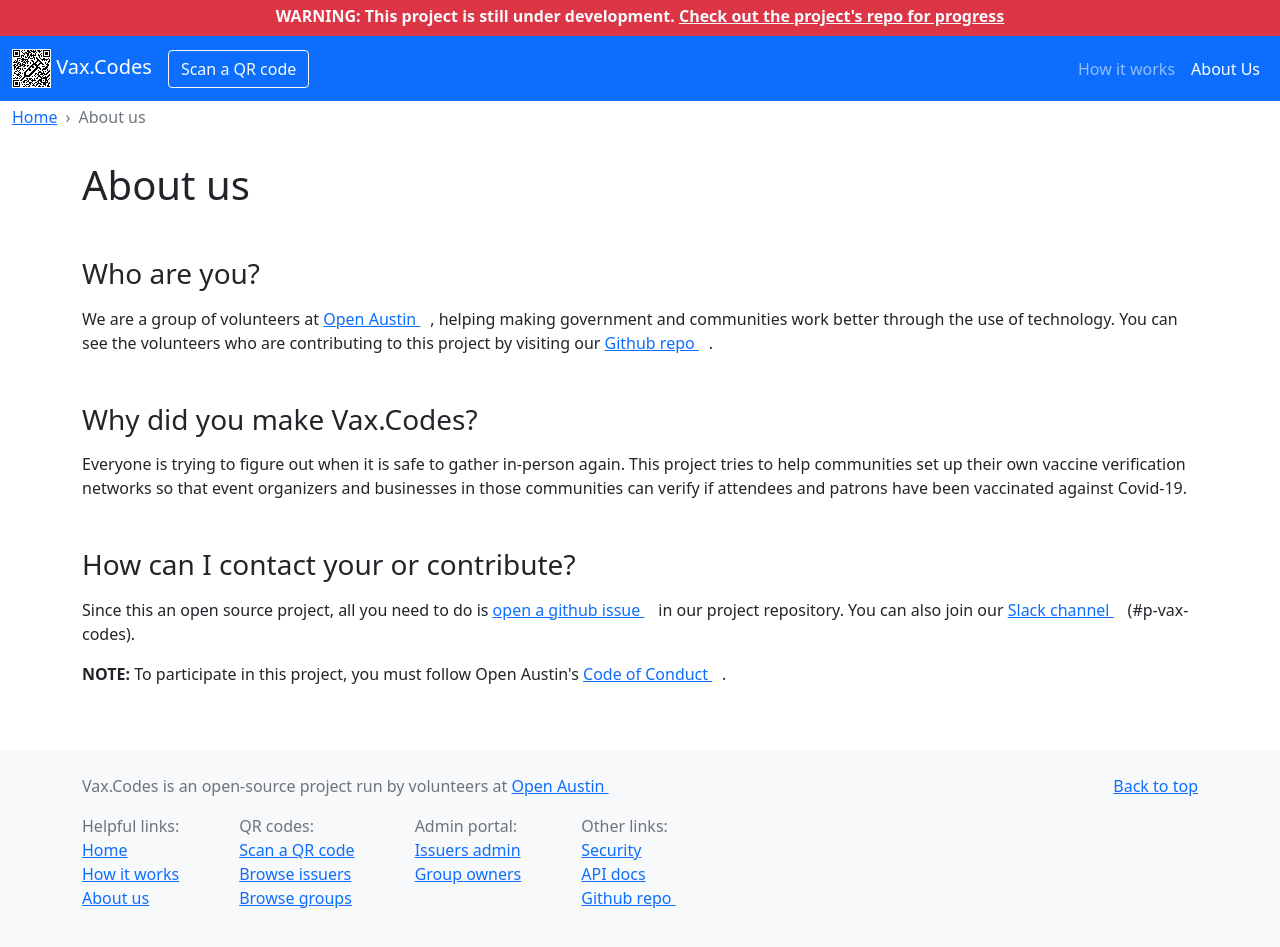
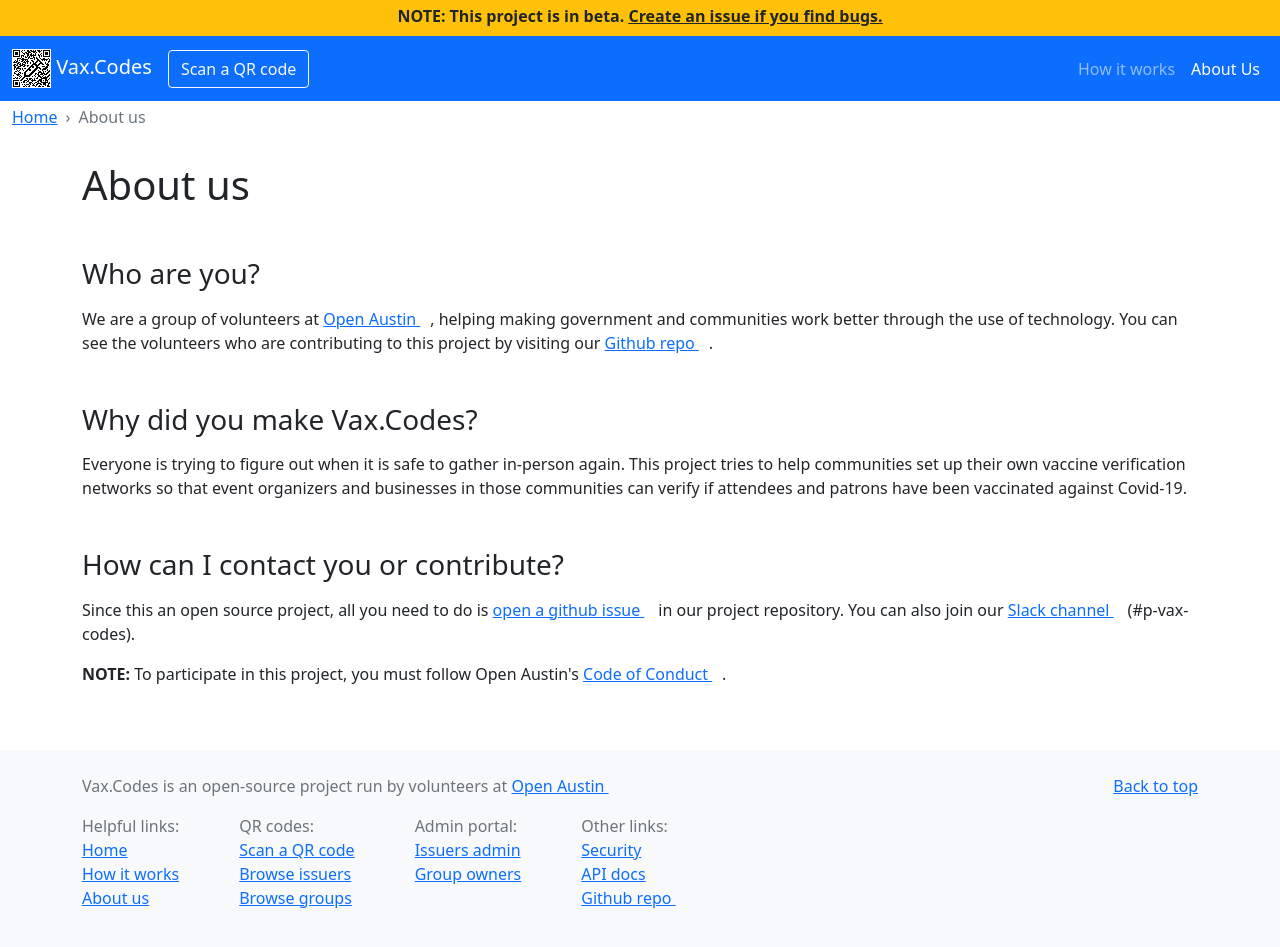
Before and after one commit to open-austin/vax-codes, a Jekyll site: the page built from docs/about.html, in a window 1280 px wide, cut to the strip 104-1054 px from the top of the page. Shown: the top 947 px of the strip. Built offline with Jekyll 4.4.1, drawn with Linux system fonts in a browser that asks for light colours.

Commit message:
switched to beta banner

```diff
--- a/docs/_layouts/base.html
+++ b/docs/_layouts/base.html
@@ -55,11 +55,11 @@
             </defs>
         </svg>
 
-        <div class="p-2 bg-danger text-center text-light">
+        <div class="p-2 bg-warning text-dark text-center">
             <strong>
-                WARNING: This project is still under development.
+                NOTE: This project is in beta.
                 <a href="https://github.com/open-austin/vax-codes"
-                   class="text-light d-inline-block"><u>Check out the project's repo for progress</u></a>
+                   class="text-dark d-inline-block"><u>Create an issue if you find bugs.</u></a>
             </strong>
         </div>
 
--- a/docs/about.html
+++ b/docs/about.html
@@ -49,7 +49,7 @@
             </p>
 
             <h3 class="mt-5">
-                How can I contact your or contribute?
+                How can I contact you or contribute?
             </h3>
             <p class="mt-3">
                 Since this an open source project, all you need to do is
```
